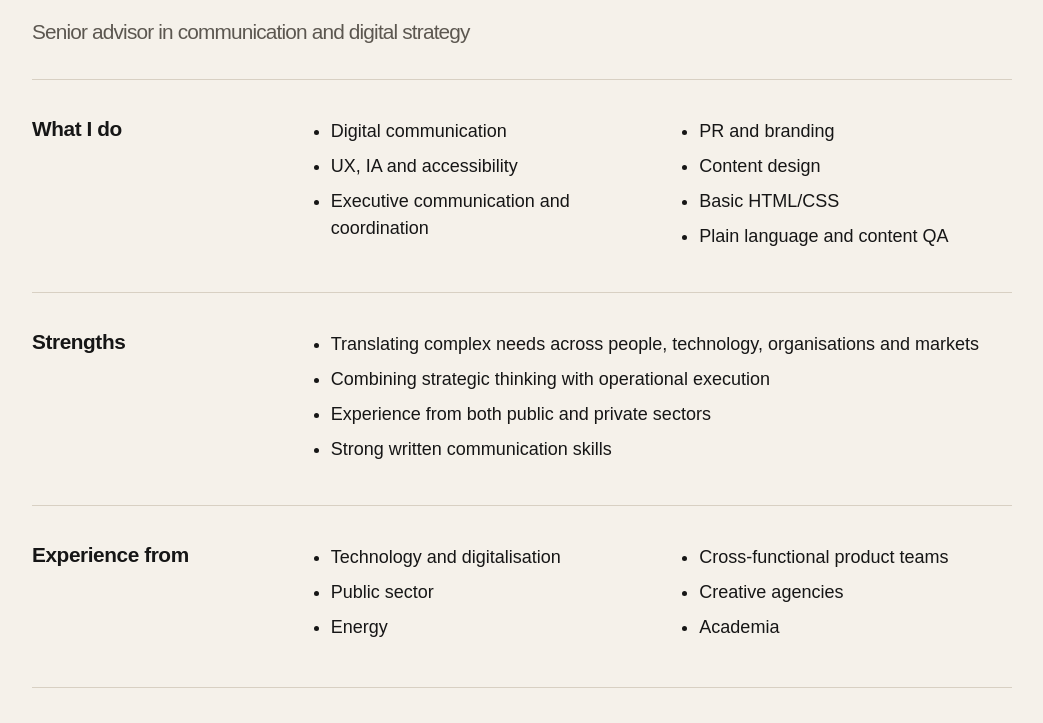
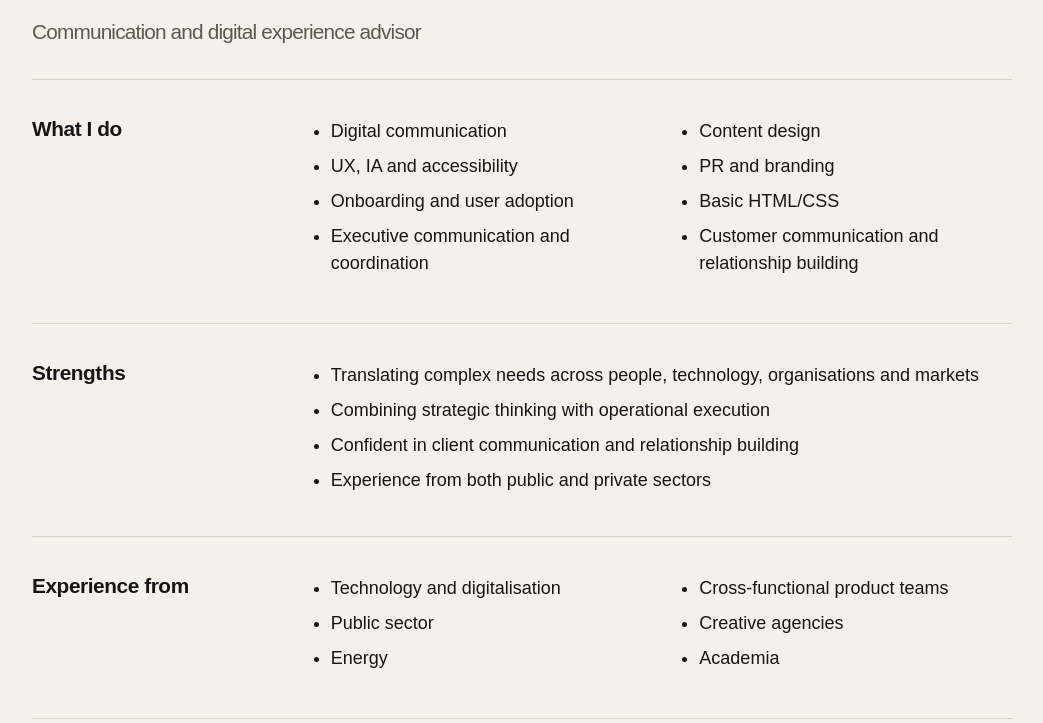
Before and after one commit to ingvild-blomso/ingvild.work, a plain HTML site: page index.html in a window 1280 px wide. Shown: the part 367-1090 px from the top of the page, without its empty margins (118-1161 px from the left). Drawn offline with Linux system fonts and the light colour scheme.

Commit message:
Tekstuelle endringer, mer customer success

```diff
--- a/index.html
+++ b/index.html
@@ -285,7 +285,7 @@
 
       <div>
         <h1>Ingvild Blomsø</h1>
-        <p class="role">Senior advisor in communication and digital strategy</p>
+        <p class="role">Communication and digital experience advisor</p>
 
         <ul class="top-list" aria-label="Nøkkelkompetanse">
         </ul>
@@ -297,11 +297,12 @@
       <ul class="two-col plain-list">
         <li>Digital communication</li>
         <li>UX, IA and accessibility</li>
+        <li>Onboarding and user adoption</li>
         <li>Executive communication and coordination</li>
+        <li>Content design</li>
         <li>PR and branding</li>
-        <li>Content design</li>
         <li>Basic HTML/CSS</li>
-        <li>Plain language and content QA</li>
+        <li>Customer communication and relationship building</li>
       </ul>
     </section>
 
@@ -310,8 +311,8 @@
       <ul class="plain-list">
         <li>Translating complex needs across people, technology, organisations and markets</li>
         <li>Combining strategic thinking with operational execution</li>
+        <li>Confident in client communication and relationship building</li>
         <li>Experience from both public and private sectors</li>
-        <li>Strong written communication skills</li>
       </ul>
     </section>
 <section id="kunder">
```
